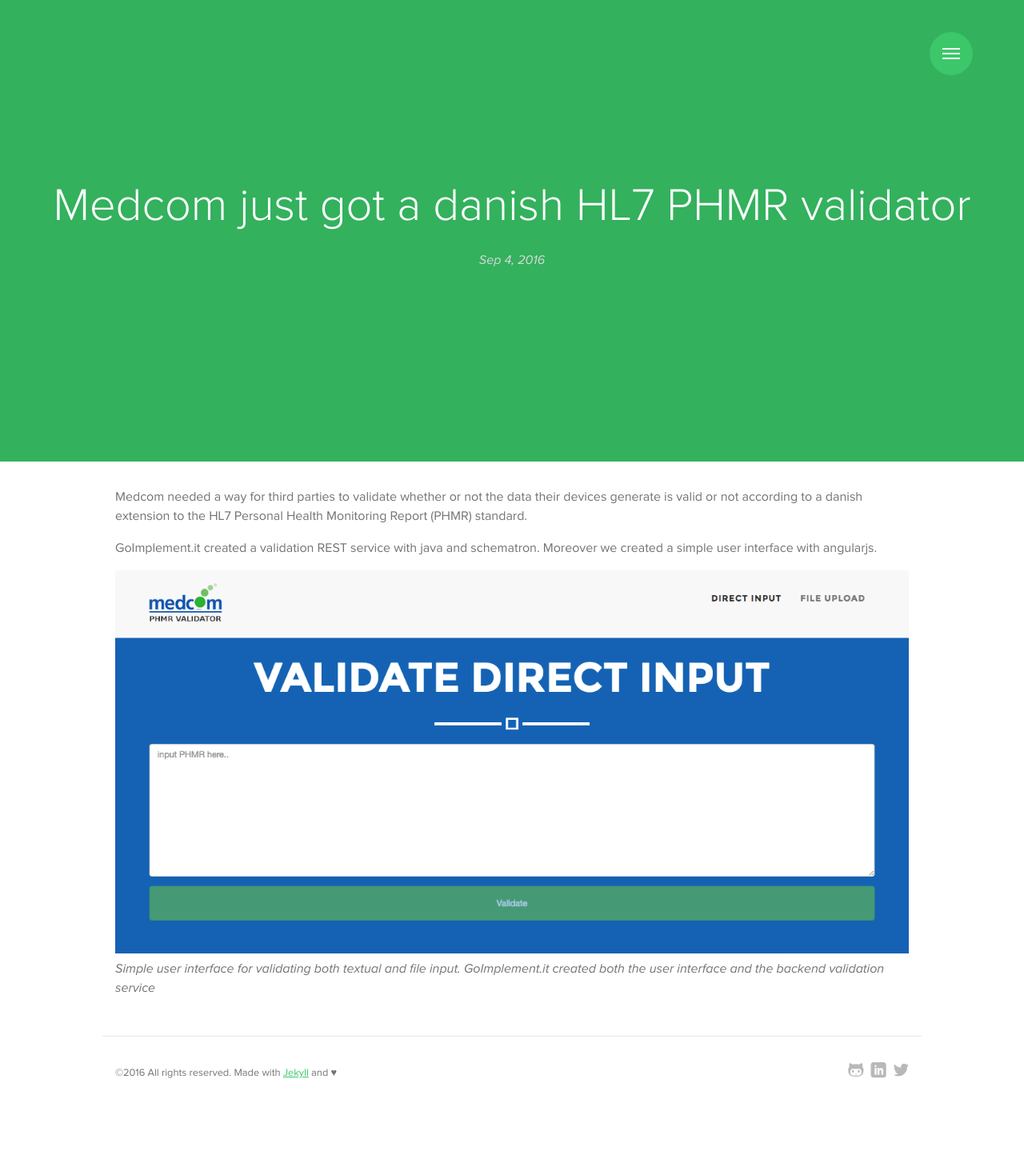
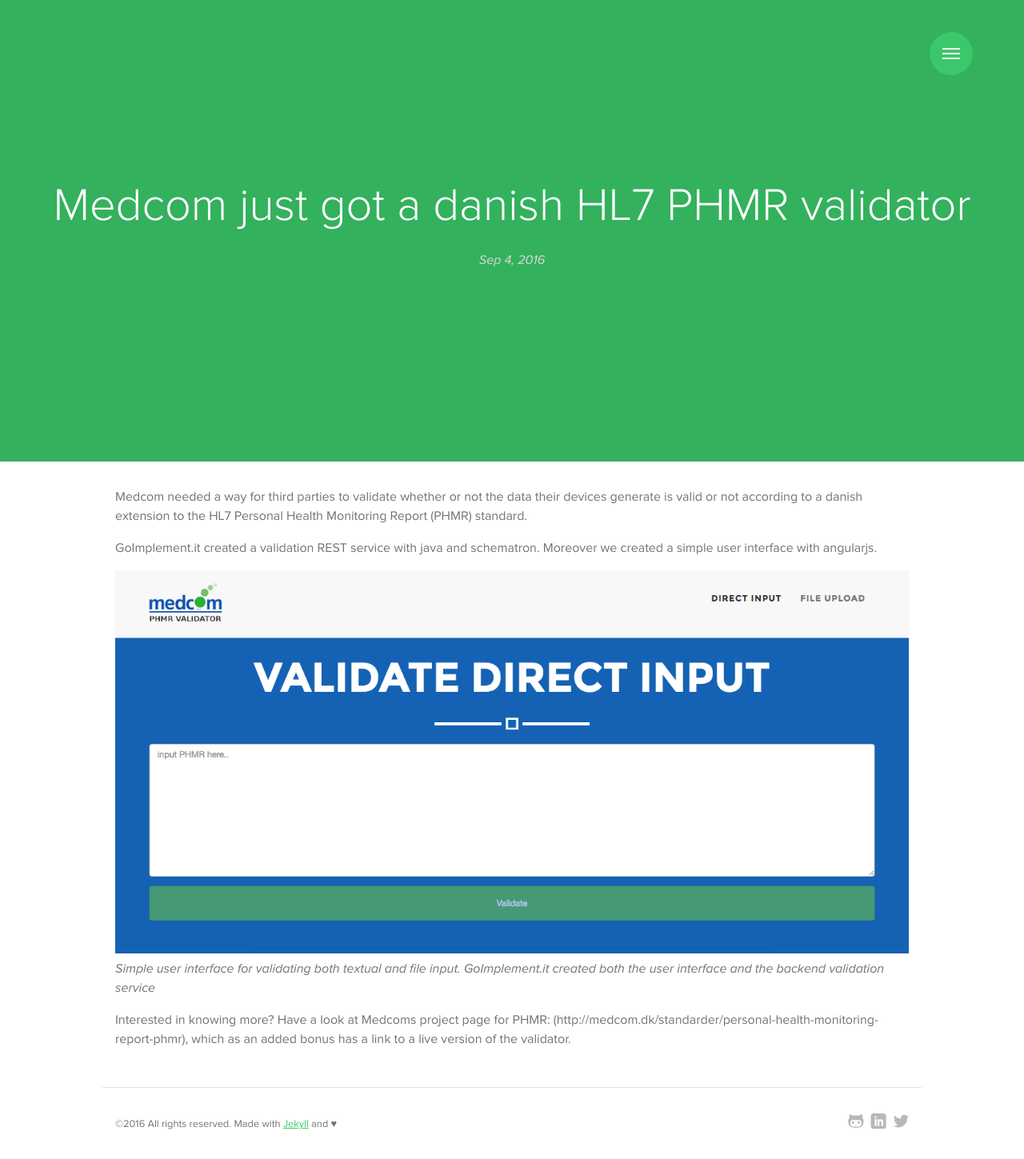
Before and after one commit to goimplementit/goimplementit.github.io, a Jekyll site: the page built from _posts/2016-09-04-medcom-phmr-validator.markdown, in a window 1280 px wide. Shown: the whole page at 80% size. Built offline with Jekyll 4.4.1, drawn with Linux system fonts in a browser that asks for light colours; some web fonts are replaced.

Commit message:
Update 2016-09-04-medcom-phmr-validator.markdown

```diff
--- a/_posts/2016-09-04-medcom-phmr-validator.markdown
+++ b/_posts/2016-09-04-medcom-phmr-validator.markdown
@@ -12,3 +12,5 @@
 ![Danish PHMR validator by GoImplement.it]({{ '/images' | prepend: site.baseurl }}/medcom-phmr-validator.png)
 *Simple user interface for validating both textual and file input.
 GoImplement.it created both the user interface and the backend validation service*
+
+Interested in knowing more? Have a look at Medcoms project page for PHMR: (http://medcom.dk/standarder/personal-health-monitoring-report-phmr), which as an added bonus has a link to a live version of the validator.
```
